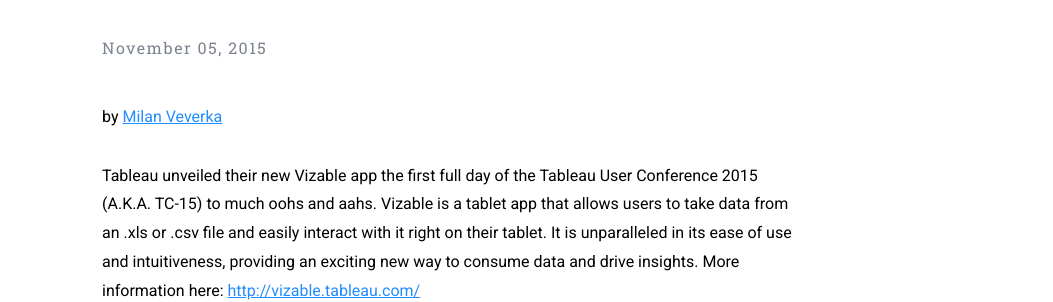
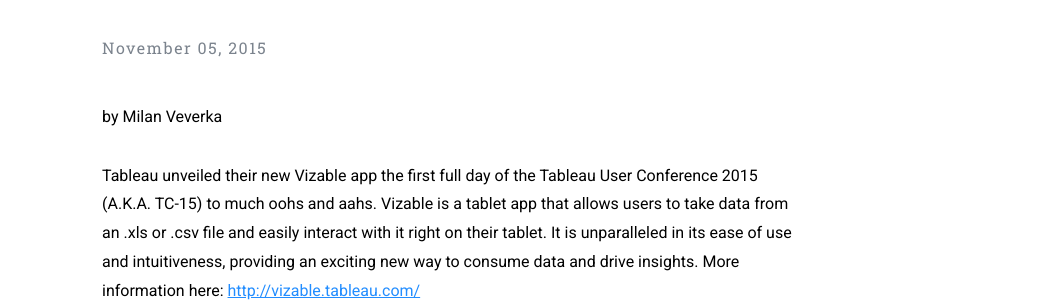
Before and after one commit to keboola/blog, a Jekyll site: the page built from _posts/2018-10-11-how-we-hacked-vizable.md, in a window 1280 px wide and 900 px high, scrolled down 346 px. Shown: the part 153-455 px from the top of the window, without its empty margins (188-1241 px from the left). Built offline with Jekyll 4.4.1, drawn with Linux system fonts in a browser that asks for light colours; nearby versions of some CDN libraries; part of the change alters nothing that is shown.

```diff
--- a/_posts/2018-10-11-how-we-hacked-vizable.md
+++ b/_posts/2018-10-11-how-we-hacked-vizable.md
@@ -10,7 +10,7 @@ coverphoto: ''
 coverphoto_slider: "/uploads/vizable.jpg"
 
 ---
-by [Milan Veverka](http://blog.keboola.com/author/8793)
+by Milan Veverka
 
 Tableau unveiled their new Vizable app the first full day of the Tableau User Conference 2015 (A.K.A. TC-15) to much oohs and aahs. Vizable is a tablet app that allows users to take data from an .xls or .csv file and easily interact with it right on their tablet. It is unparalleled in its ease of use and intuitiveness, providing an exciting new way to consume data and drive insights. More information here: [http://vizable.tableau.com/](http://vizable.tableau.com/ "http://vizable.tableau.com/")
 
```
Also changed, not shown: .forestry/front_matter/templates/post.yml.
